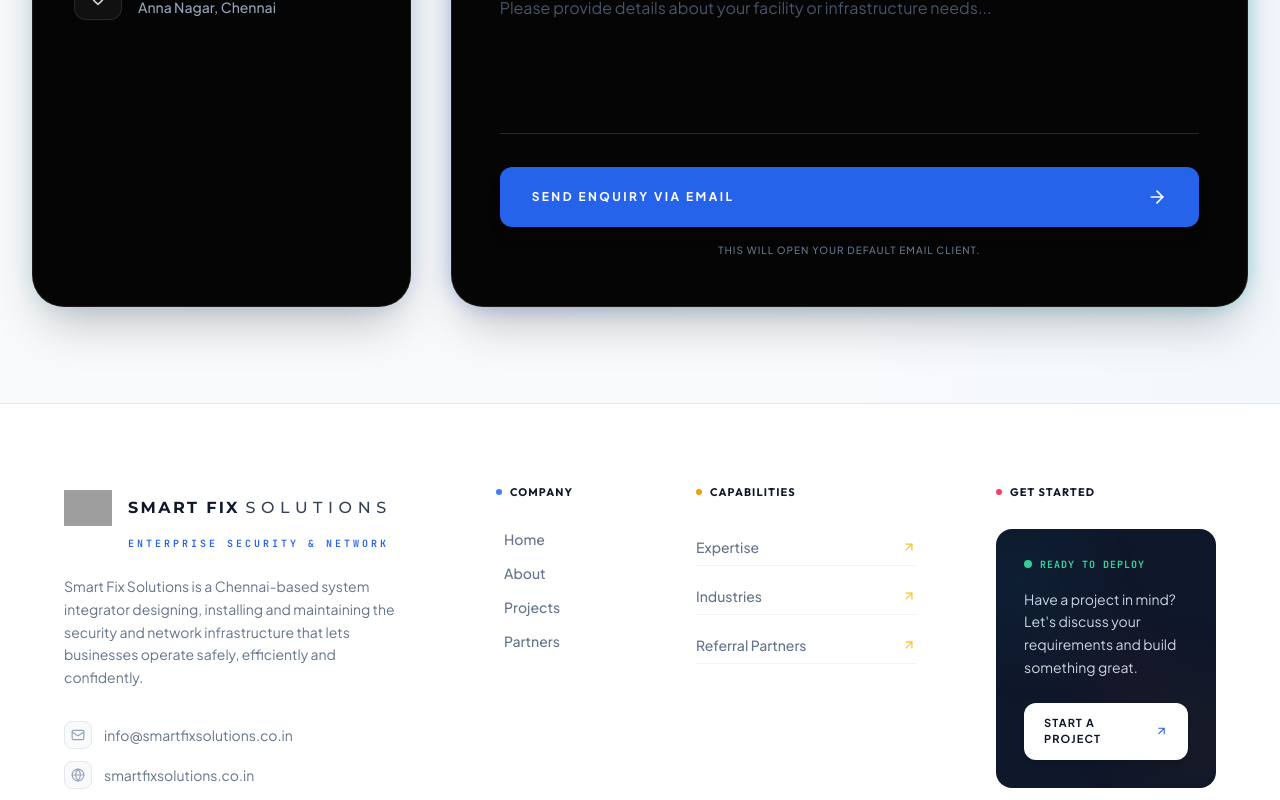
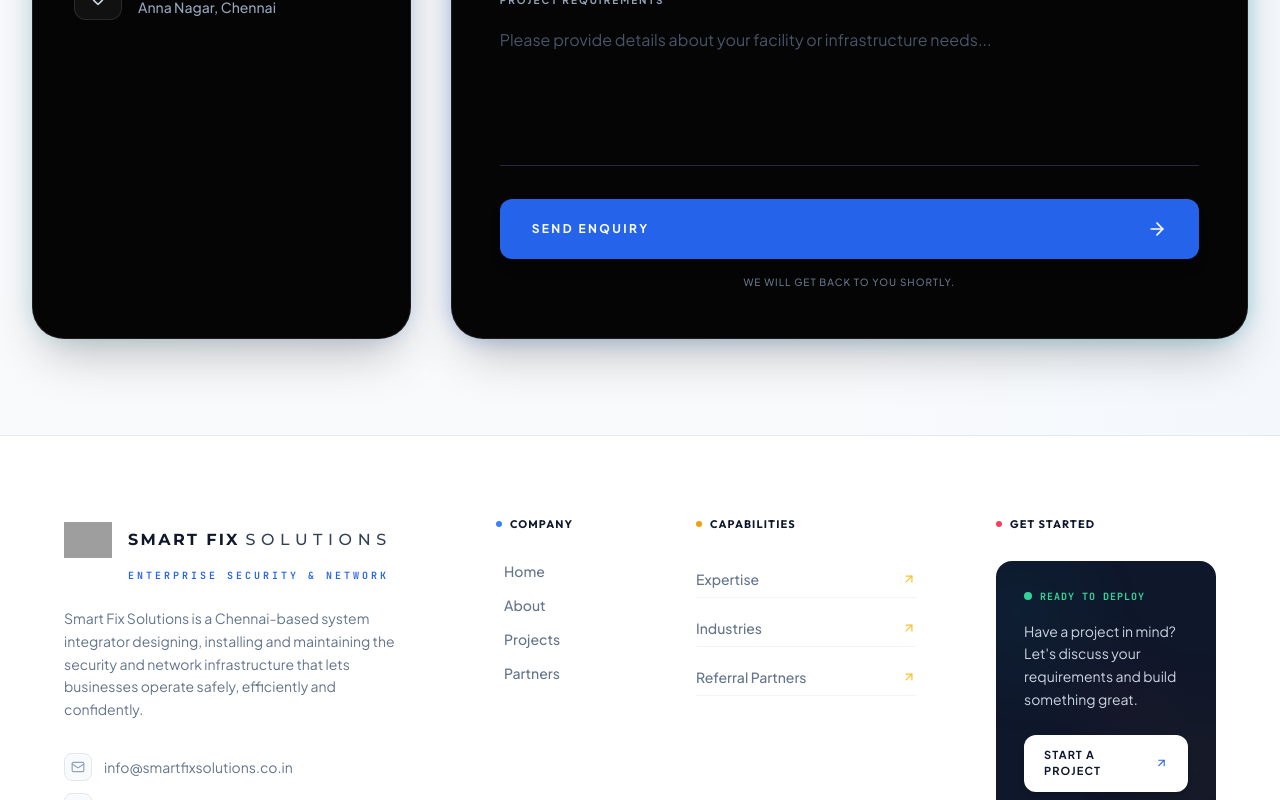
Before and after one commit to raaid2244/smartfix, a React (Vite) app: page /contact in a window 1280 px wide. Shown: the part 1420-2220 px from the top of the page. Built offline with nearby package versions, Linux system fonts and the light colour scheme; grey boxes are pictures that could not be loaded.

Commit message:
Connect contact form to Web3Forms

```diff
--- a/src/pages/ContactPage.jsx
+++ b/src/pages/ContactPage.jsx
@@ -114,7 +114,8 @@
                     <span className="text-xs font-bold text-slate-300 tracking-[0.2em] uppercase">PROJECT ENQUIRY FORM</span>
                   </div>
 
-                  <form action={`mailto:${companyInfo.contact.email}`} method="post" encType="text/plain" className="space-y-8 flex-1 flex flex-col">
+                  <form action="https://api.web3forms.com/submit" method="POST" className="space-y-8 flex-1 flex flex-col">
+                    <input type="hidden" name="access_key" value="00a7efbd-286d-46b9-9959-a2fdc112b5e4" />
 
                     <div className="grid grid-cols-1 md:grid-cols-2 gap-8">
                       {/* Full Name */}
@@ -190,11 +191,11 @@
                         className="relative overflow-hidden group/btn flex items-center justify-between w-full px-8 py-5 bg-blue-600 text-white font-bold text-xs tracking-[0.2em] transition-all duration-500 rounded-xl shadow-lg hover:shadow-blue-500/25"
                       >
                         <div className="absolute inset-0 bg-gradient-to-r from-blue-600 to-cyan-500 opacity-0 group-hover/btn:opacity-100 transition-opacity duration-500"></div>
-                        <span className="relative z-10">SEND ENQUIRY VIA EMAIL</span>
+                        <span className="relative z-10">SEND ENQUIRY</span>
                         <ArrowRight className="relative z-10 w-5 h-5 group-hover/btn:translate-x-2 transition-transform duration-300" />
                       </button>
                       <p className="text-[10px] text-slate-500 mt-4 text-center uppercase tracking-widest font-medium">
-                        This will open your default email client.
+                        We will get back to you shortly.
                       </p>
                     </div>
 
```
Also changed, not shown: 5 other files (tests, documents, lock files or other folders).
